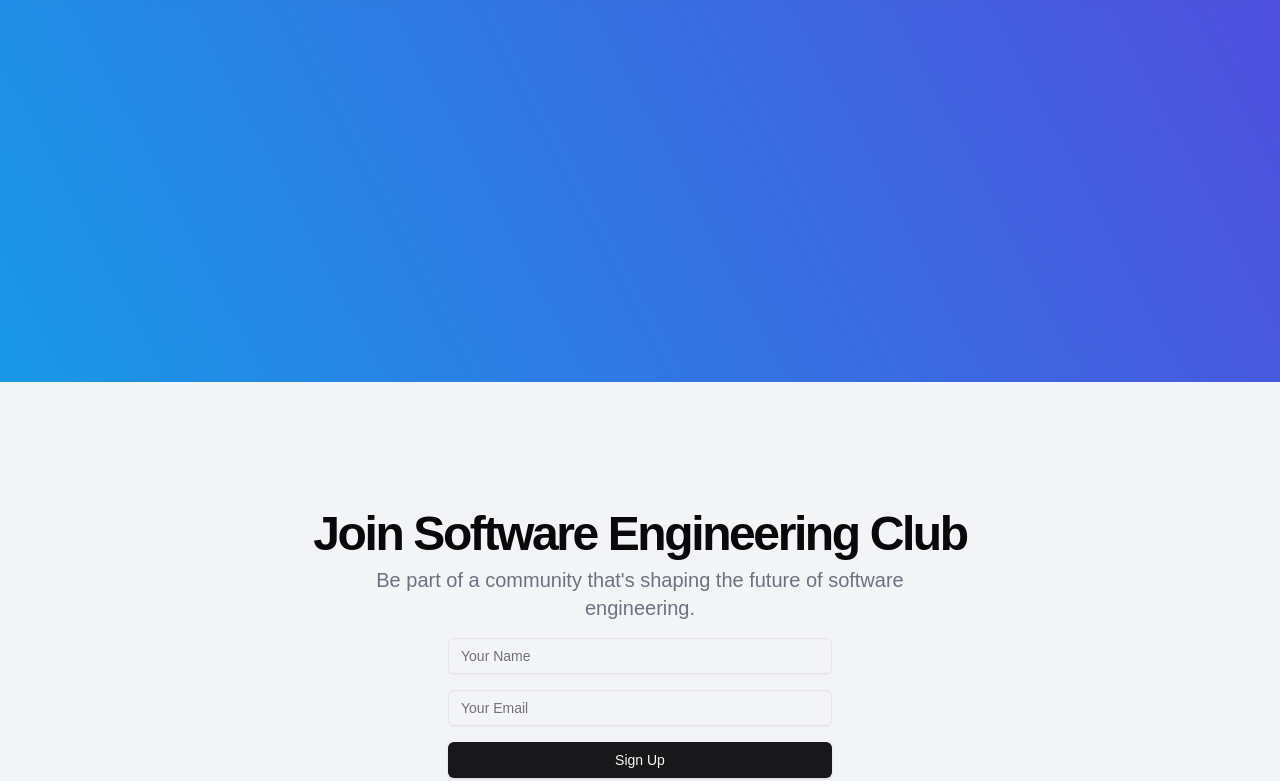
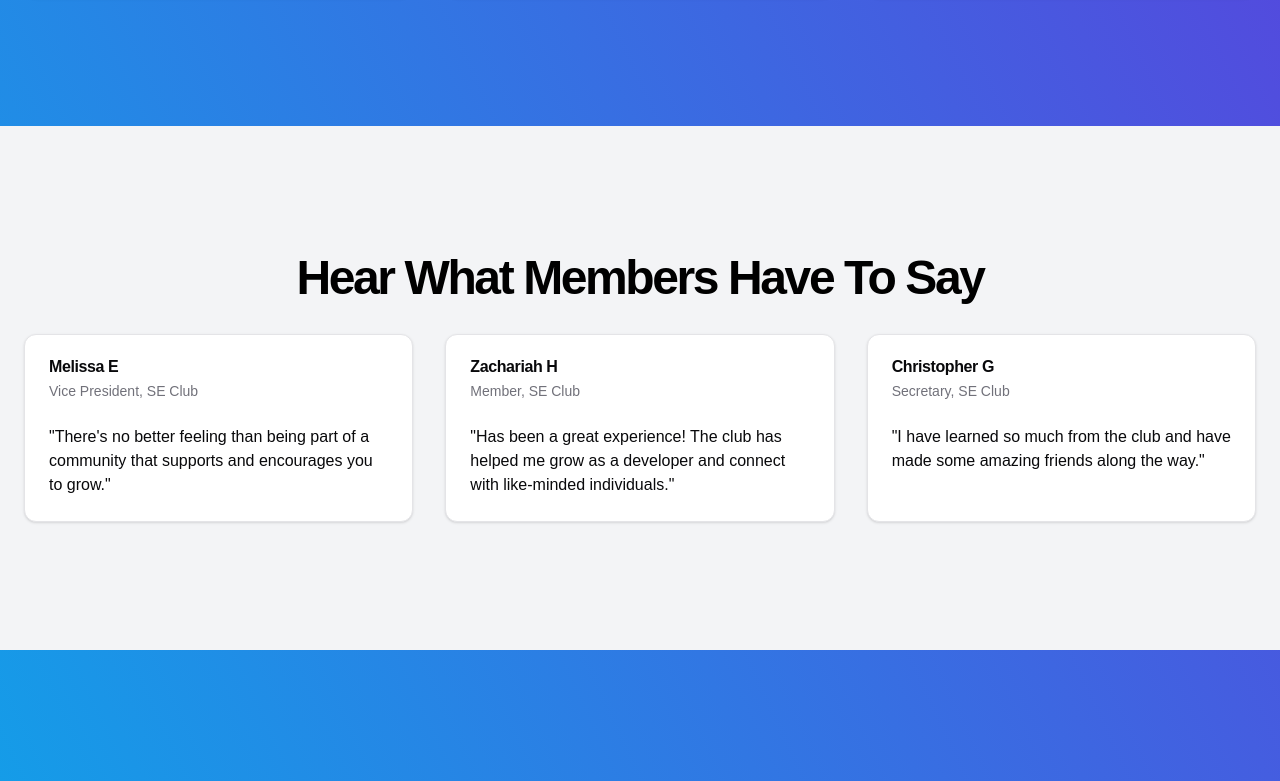
Before and after one commit to jackalotisme/se-club, a Next.js app: page / in a window 1280 px wide. Shown: the part 1646-2427 px from the top of the page. Built offline with nearby package versions, Linux system fonts and the light colour scheme.

Commit message:
init commit testimonials, form color scheme edit

```diff
--- a/app/page.js
+++ b/app/page.js
@@ -121,20 +121,60 @@ export default function Component() {
             </div>
           </div>
         </section>
-        <section id="testimonials" className="w-full py-12 md:py-24 lg:py-32">
-          { /* TESTIMONIALS */ }
-        </section>
         <section
-          id="join"
+          id="about"
           className="w-full py-12 md:py-24 lg:py-32 bg-gray-100 dark:bg-gray-800"
         >
+        <div id="testimonials" className="container px-4 md:px-6 mx-auto">
+            <h2 className="text-3xl font-bold tracking-tighter sm:text-4xl md:text-5xl text-center text-black mb-8">
+              Hear What Members Have To Say
+            </h2>
+            <div className="grid gap-8 sm:grid-cols-2 lg:grid-cols-3">
+              <Card>
+                <CardHeader>
+                  <CardTitle>Melissa E</CardTitle>
+                  <CardDescription>
+                    Vice President, SE Club
+                  </CardDescription>
+                </CardHeader>
+                <CardContent>
+                  <p>"There's no better feeling than being part of a community that supports and encourages you to grow."</p>
+
+                </CardContent>
+              </Card>
+              <Card>
+                <CardHeader>
+                  <CardTitle>Zachariah H</CardTitle>
+                  <CardDescription>
+                    Member, SE Club
+                  </CardDescription>
+                </CardHeader>
+                <CardContent>
+                  <p>"Has been a great experience! The club has helped me grow as a developer and connect with like-minded individuals."</p>
+                </CardContent>
+              </Card>
+              <Card>
+                <CardHeader>
+                  <CardTitle>Christopher G</CardTitle>
+                  <CardDescription>
+                    Secretary, SE Club
+                  </CardDescription>
+                </CardHeader>
+                <CardContent>
+                  <p>"I have learned so much from the club and have made some amazing friends along the way."</p>
+                </CardContent>
+              </Card>
+            </div>
+          </div>
+        </section>
+        <section id="join" className="w-full py-12 md:py-24 lg:py-32">
           <div className="container px-4 md:px-6 mx-auto">
             <div className="flex flex-col items-center space-y-4 text-center">
               <div className="space-y-2">
-                <h2 className="text-3xl font-bold tracking-tighter sm:text-4xl md:text-5xl">
+                <h2 className="text-3xl font-bold text-white tracking-tighter sm:text-4xl md:text-5xl">
                   Join Software Engineering Club
                 </h2>
-                <p className="mx-auto max-w-[600px] text-gray-500 md:text-xl dark:text-gray-400">
+                <p className="mx-auto max-w-[600px] text-white md:text-xl dark:text-gray-400">
                   Be part of a community that's shaping the future of software
                   engineering.
                 </p>
--- a/components/ui/emailField.jsx
+++ b/components/ui/emailField.jsx
@@ -279,7 +279,7 @@ const EmailField = React.forwardRef(({ className, placeholder }, ref) => {
         (<><Input
             type="email"
             className={cn(
-                "flex h-9 w-full rounded-md border border-input bg-transparent px-3 py-1 text-sm shadow-sm transition-colors file:border-0 file:bg-transparent file:text-sm file:font-medium file:text-foreground placeholder:text-muted-foreground focus-visible:outline-none focus-visible:ring-1 focus-visible:ring-ring disabled:cursor-not-allowed disabled:opacity-50",
+                "flex h-9 w-full rounded-md border border-input bg-white px-3 py-1 text-sm shadow-sm transition-colors file:border-0 file:bg-transparent file:text-sm file:font-medium file:text-foreground placeholder:text-muted-foreground focus-visible:outline-none focus-visible:ring-1 focus-visible:ring-ring disabled:cursor-not-allowed disabled:opacity-50",
                 className
             )}
             ref={ref}
--- a/components/ui/nameField.jsx
+++ b/components/ui/nameField.jsx
@@ -86,8 +86,7 @@ const NameField = React.forwardRef(({ className, placeholder }, ref) => {
         (<><Input
             type="text"
             className={cn(
-                "flex h-9 w-full rounded-md border border-input bg-transparent px-3 py-1 text-sm shadow-sm transition-colors file:border-0 file:bg-transparent file:text-sm file:font-medium file:text-foreground placeholder:text-muted-foreground focus-visible:outline-none focus-visible:ring-1 focus-visible:ring-ring disabled:cursor-not-allowed disabled:opacity-50",
-                className
+                "flex h-9 w-full rounded-md border border-input bg-white px-3 py-1 text-sm shadow-sm transition-colors file:border-0 file:bg-transparent file:text-sm file:font-medium file:text-foreground placeholder:text-muted-foreground focus-visible:outline-none focus-visible:ring-1 focus-visible:ring-ring disabled:cursor-not-allowed disabled:opacity-50", className
             )}
             ref={ref}
             placeholder={placeholder}
```
